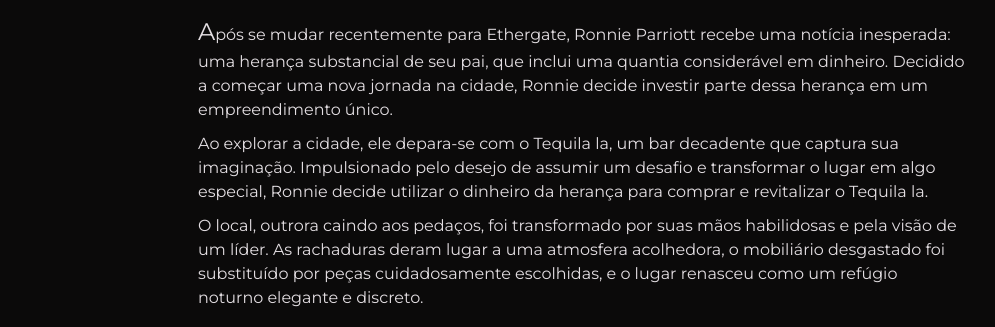
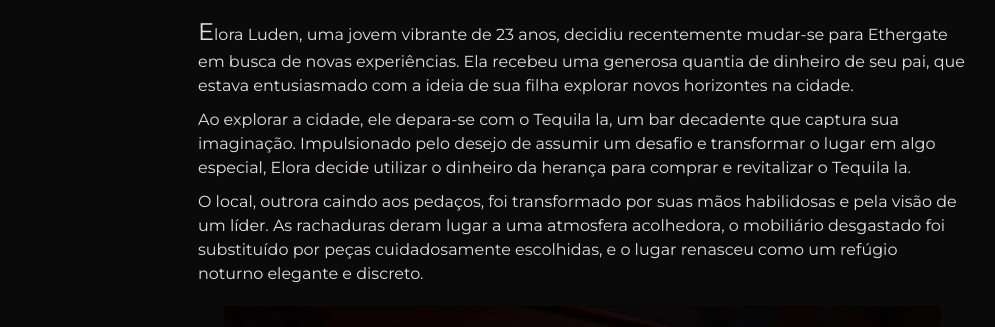
Before and after one commit to ailluminathi/Filhos-da-nevoa, a plain HTML site: page tequilala.html in a window 1280 px wide. Shown: the part 359-686 px from the top of the page, without its empty margins (58-1053 px from the left). Drawn offline with nearby package versions, Linux system fonts and the light colour scheme.

Commit message:
Update tequilala.html

```diff
--- a/tequilala.html
+++ b/tequilala.html
@@ -25,8 +25,9 @@
 
             <section class="container__tequilala__lore">
                 <img src="assets/tequilala/tequilala2.png" alt="Tequila la" class="tequilala_logo" draggable="false">
-                <p>Após se mudar recentemente para Ethergate, Ronnie Parriott recebe uma notícia inesperada: uma herança substancial de seu pai, que inclui uma quantia considerável em dinheiro. Decidido a começar uma nova jornada na cidade, Ronnie decide investir parte dessa herança em um empreendimento único.</p>
-                <p>Ao explorar a cidade, ele depara-se com o Tequila la, um bar decadente que captura sua imaginação. Impulsionado pelo desejo de assumir um desafio e transformar o lugar em algo especial, Ronnie decide utilizar o dinheiro da herança para comprar e revitalizar o Tequila la.</p>
+                <p>Elora Luden, uma jovem vibrante de 23 anos, decidiu recentemente mudar-se para Ethergate em busca de novas experiências. Ela recebeu uma generosa quantia de dinheiro de seu pai, que estava entusiasmado com a ideia de sua filha explorar novos horizontes na cidade.
+                </p>
+                <p>Ao explorar a cidade, ele depara-se com o Tequila la, um bar decadente que captura sua imaginação. Impulsionado pelo desejo de assumir um desafio e transformar o lugar em algo especial, Elora decide utilizar o dinheiro da herança para comprar e revitalizar o Tequila la.</p>
                 <p>O local, outrora caindo aos pedaços, foi transformado por suas mãos habilidosas e pela visão de um líder. As rachaduras deram lugar a uma atmosfera acolhedora, o mobiliário desgastado foi substituído por peças cuidadosamente escolhidas, e o lugar renasceu como um refúgio noturno elegante e discreto.</p>
             </section>
 
```
